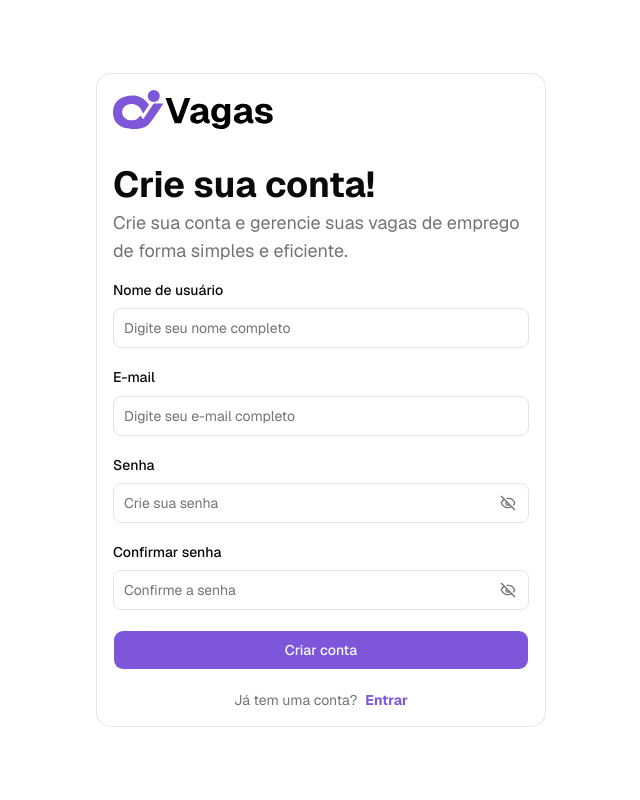
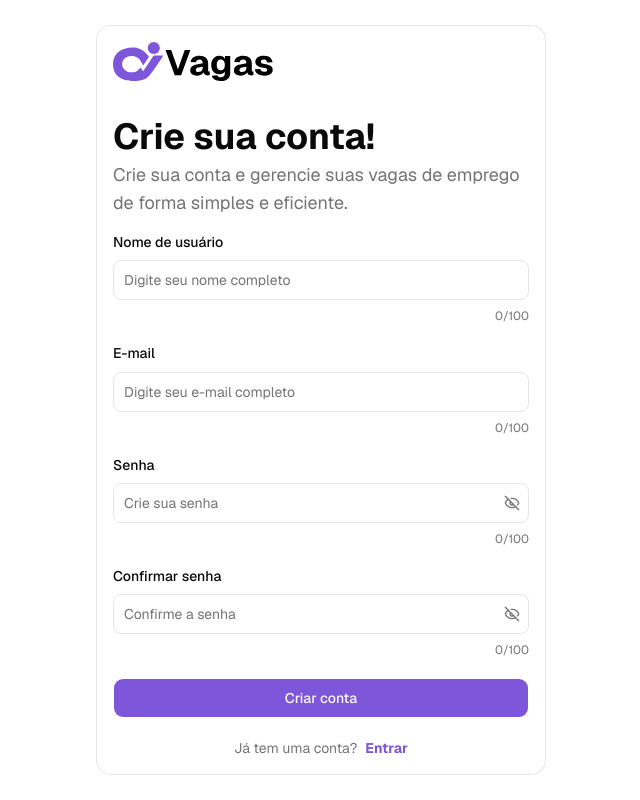
Before and after one commit to Sinvalluz/ovagas, a Next.js app: page /auth/register in a window 1280 px wide. Shown: the whole page, without its empty margins (319-959 px from the left). Built offline with nearby package versions, Linux system fonts and the light colour scheme.

Commit message:
feat(auth): enhance AuthInputGroup with value state and character count display

```diff
--- a/src/features/auth/components/auth-input-group.tsx
+++ b/src/features/auth/components/auth-input-group.tsx
@@ -17,6 +17,7 @@ type AuthInputGroupProps<T extends FieldValues> = {
 
 export default function AuthInputGroup<T extends FieldValues>(props: AuthInputGroupProps<T>) {
 	const [showPassword, setShowPassword] = useState<boolean>(false);
+	const [value, setValue] = useState<string>("");
 	const isPassword = props.type === "password";
 	const inputType = isPassword && showPassword ? "text" : props.type;
 	const IconPassword = showPassword ? Eye : EyeOffIcon;
@@ -37,13 +38,16 @@ export default function AuthInputGroup<T extends FieldValues>(props: AuthInputGr
 							id={field.name}
 							aria-invalid={fieldState.invalid}
 							type={inputType}
+							value={value}
+							onChange={(e) => setValue(e.target.value)}
+							maxLength={props.maxLength}
 							autoComplete="on"
 							placeholder={props.placeholder}
 						/>
 						{isPassword && (
 							<InputGroupAddon align="inline-end">
 								<IconPassword
-									className="absolute top-1/2 -translate-y-1/2 right-3 cursor-pointer text-muted-foreground"
+									className="cursor-pointer text-muted-foreground bg-background"
 									width={18}
 									onClick={() => setShowPassword(!showPassword)}
 									onMouseDown={(e) => e.preventDefault()}
@@ -51,12 +55,19 @@ export default function AuthInputGroup<T extends FieldValues>(props: AuthInputGr
 							</InputGroupAddon>
 						)}
 					</InputGroup>
+					<div className="flex justify-between items-center">
+						<div>
 							{fieldState.invalid && (
 								<FieldError
 									errors={[fieldState.error]}
 									className="transition-all"
 								/>
 							)}
+						</div>
+						<span className="text-xs text-muted-foreground">
+							{value.length}/{props.maxLength}
+						</span>
+					</div>
 				</Field>
 			)}
 		/>
```
Lines whose indentation alone changed are shown as unchanged.
